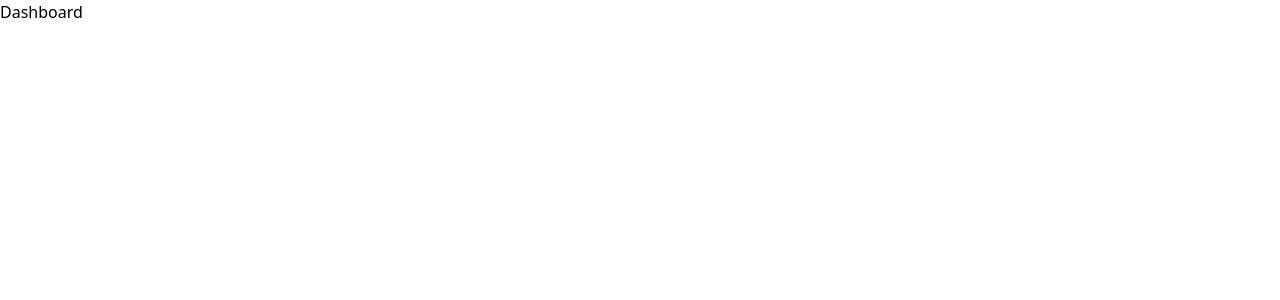
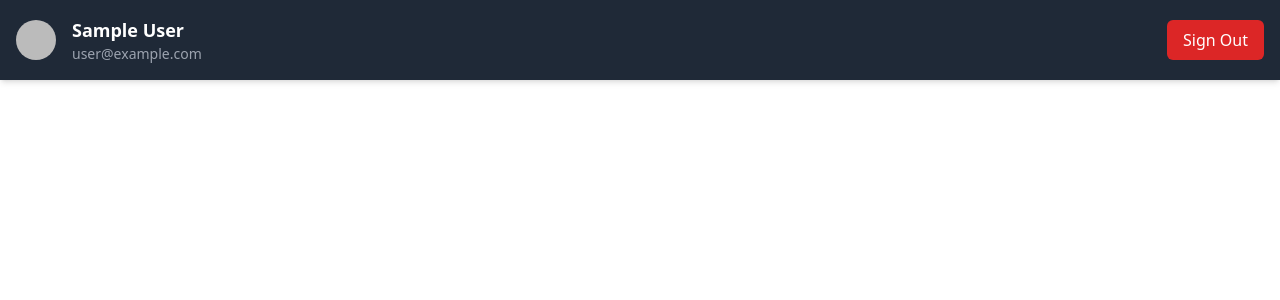
Before and after one commit to vanyanv/jobtracker, a Next.js app: page /dashboard in a window 1280 px wide. Shown: the top 300 px of the page. Built offline with nearby package versions, Linux system fonts and the light colour scheme; no server answers; sample sign-in values are in the browser's storage.

Commit message:
created protected routes and login

```diff
--- a/app/dashboard/page.tsx
+++ b/app/dashboard/page.tsx
@@ -1,5 +1,44 @@
+import { auth, signOut } from '@/auth';
+
+import { redirect } from 'next/navigation';
 import React from 'react';
 
-export default function page() {
-  return <div>{'Dashboard'}</div>;
+export default async function page() {
+  const session = await auth();
+  const user = session?.user;
+  console.log(user);
+  if (!user) {
+    redirect('/signIn');
+  }
+  return (
+    <div className='flex items-center justify-between p-4 bg-gray-800 text-white shadow-md'>
+      {/* User Profile */}
+      <div className='flex items-center space-x-4'>
+        <img
+          src={user.image}
+          alt='user image'
+          className='w-10 h-10 rounded-full object-cover'
+        />
+        <div>
+          <h1 className='text-lg font-semibold'>{user.name}</h1>
+          <h2 className='text-sm text-gray-400'>{user.email}</h2>
+        </div>
+      </div>
+
+      {/* Sign-out Section */}
+      <form
+        action={async () => {
+          'use server';
+          await signOut();
+        }}
+      >
+        <button
+          type='submit'
+          className='bg-red-600 hover:bg-red-700 text-white py-2 px-4 rounded-md transition duration-200'
+        >
+          Sign Out
+        </button>
+      </form>
+    </div>
+  );
 }
--- a/app/ui/signin-form.tsx
+++ b/app/ui/signin-form.tsx
@@ -13,7 +13,9 @@ export default async function SigninForm() {
           action={async (formData) => {
             'use server';
             try {
-              await signIn('credentials', formData);
+              await signIn('credentials', formData, {
+                redirectTo: '/dashboard',
+              });
             } catch (error) {
               if (error instanceof AuthError) {
                 // Handle error
@@ -75,7 +77,7 @@ export default async function SigninForm() {
                 action={async () => {
                   'use server';
                   try {
-                    await signIn(provider.id);
+                    await signIn(provider.id, { redirectTo: '/dashboard' });
                   } catch (error) {
                     if (error instanceof AuthError) {
                       // Handle error
--- a/auth.ts
+++ b/auth.ts
@@ -33,7 +33,10 @@ export const providerMap = providers
   .map((provider) => {
     if (typeof provider === 'function') {
       const providerData = provider();
-      return { id: providerData.id, name: providerData.name };
+      return {
+        id: providerData.id,
+        name: providerData.name,
+      };
     } else {
       return { id: provider.id, name: provider.name };
     }
```
Also changed, not shown: 2 other files (tests, documents, lock files or other folders).
